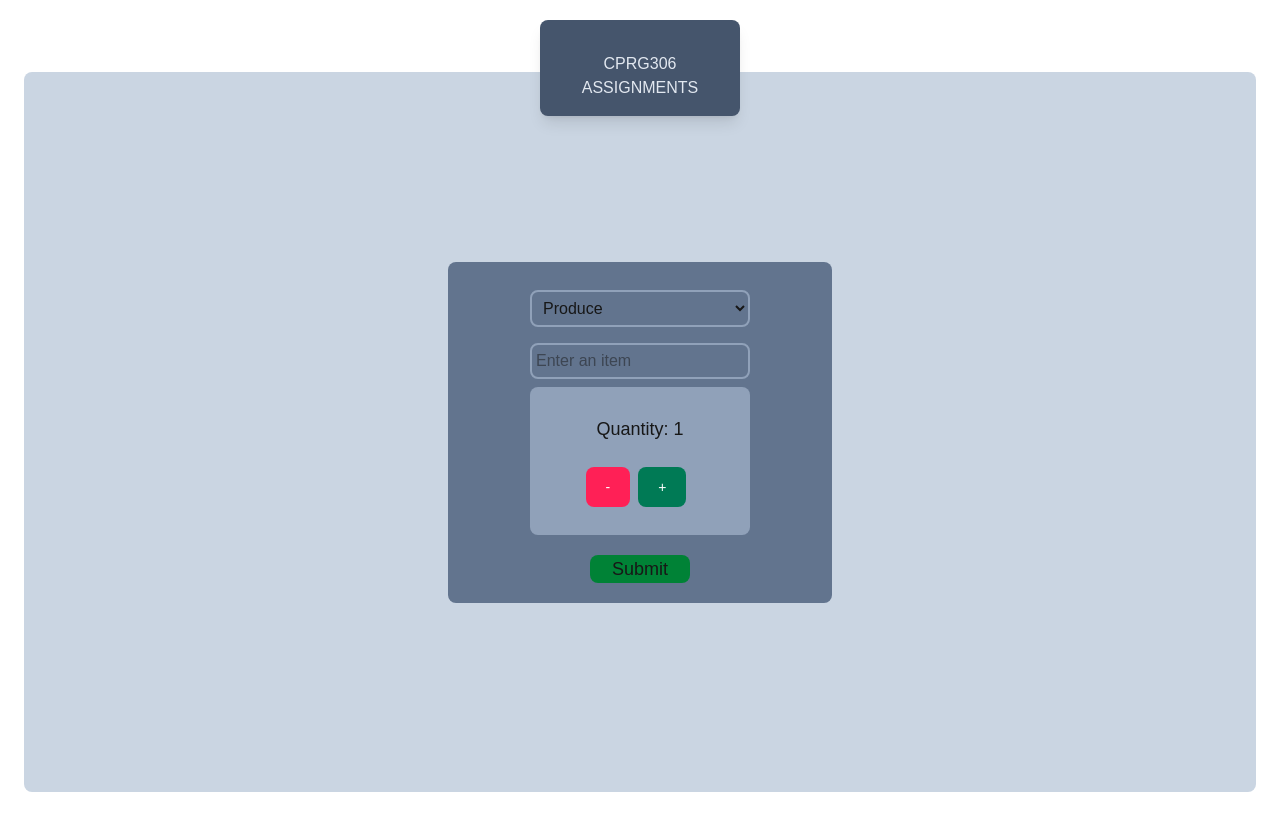
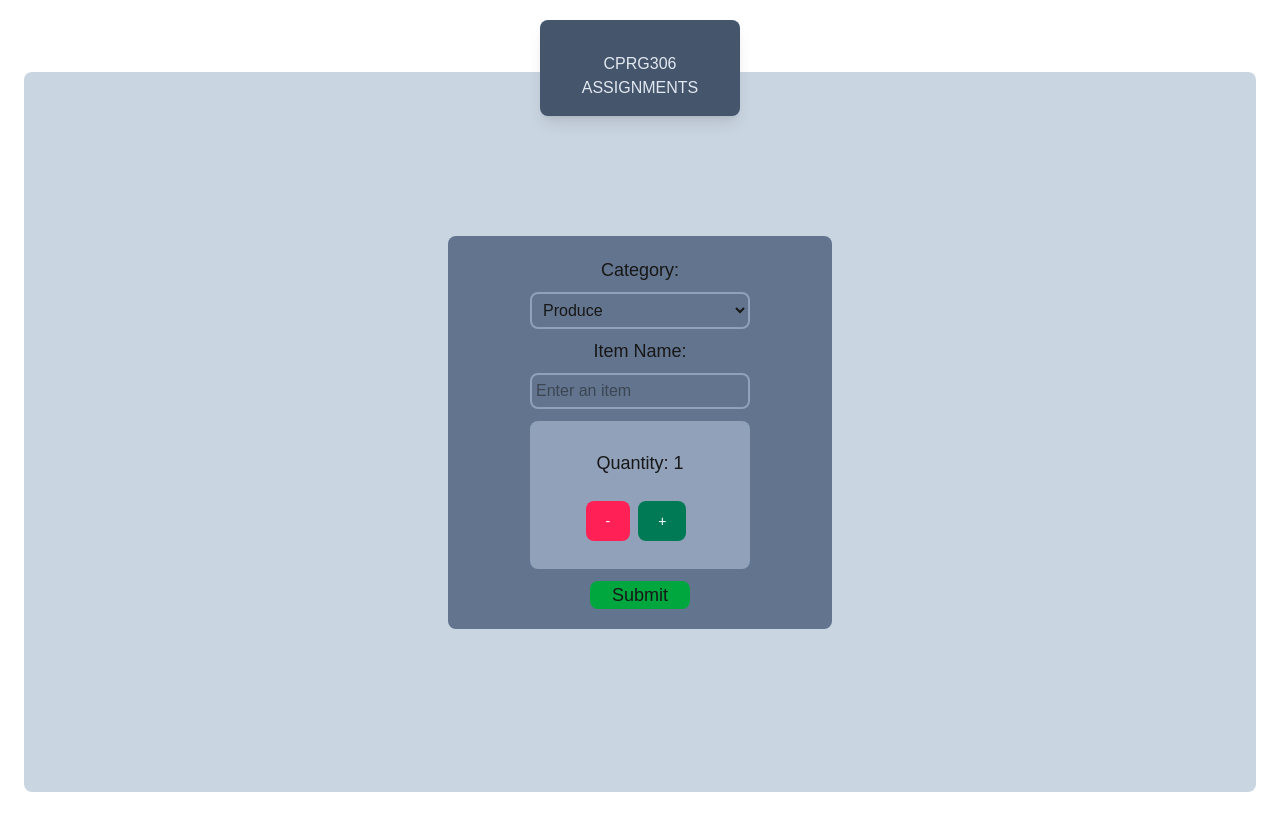
Before and after one commit to FKyleCarlos/cprg306-assignments, a Next.js app: page /week-5 in a window 1280 px wide. Built offline with nearby package versions, Linux system fonts and the light colour scheme.

Commit message:
Added labels and fixed stylings

```diff
--- a/app/week-5/new-item.js
+++ b/app/week-5/new-item.js
@@ -32,7 +32,7 @@ export default function NewItem({quantity, setQuantity}){
     }
 
     return(
-        <div className="flex flex-col items-center justify-center bg-slate-400 w-full max-w-[220px] py-5 rounded-lg mx-auto">
+        <div className="flex flex-col items-center justify-center bg-slate-400 w-full max-w-[220px] py-5 m-1 rounded-lg mx-auto">
             <p className="text-lg pb-6 pt-2">Quantity: {quantity}</p>
             <div className="flex justify-around">
                 <button type="button" className="focus:outline-none text-white bg-rose-500 hover:bg-rose-800 focus:ring-4
--- a/app/week-5/page.js
+++ b/app/week-5/page.js
@@ -6,38 +6,49 @@ export default function Page(){
     const [name, setName] = useState("");
     const [quantity, setQuantity] = useState(1);
     const [category, SetCategory] = useState("produce")
+    const [isBlank, setIsBlank] = useState(false)
 
-    function Submit(e){
+    function handleSubmit(e){
         e.preventDefault();
+        if(name === ""){
+            setIsBlank(true);
+            return;
+        }
+        setIsBlank(false);
         alert(`Category: ${category} \nName: ${name} \nQuantity: ${quantity}`);
+        setName("");
     }
 
     return(
         <main className='flex items-center justify-center p-6'>
             <div className="flex items-center justify-center bg-slate-300 w-full h-[90vh] rounded-lg mt-12 p-5">
                 <form className="flex flex-col items-center justify-center bg-slate-500 w-full max-w-lg rounded-lg p-5 max-w-sm"
-                onSubmit={Submit}>
+                onSubmit={handleSubmit}>
+                    <label className="text-lg">Category:</label>
                     <select className="border border-2 border-slate-400 hover:border-blue-500 focus:ring-2 focus:ring-slate-600 focus:border-slate-600
                     rounded-lg my-2 w-full max-w-[220px] p-[7px]"
                      value={category} onChange={(e) => SetCategory(e.target.value)}>
-                        <option value="produce">Produce</option>
-                        <option value="dairy">Dairy</option>
-                        <option value="bakery">Bakery</option>
-                        <option value="frozen food">Frozen Food</option>
-                        <option value="canned food">Canned Food</option>
-                        <option value="dry goods">Dry Goods</option>
-                        <option value="beverages">Beverages</option>
-                        <option value="snacks">Snacks</option>
-                        <option value="household">Household</option>
-                        <option value="other">Other</option>
+                        <option className="bg-slate-300 text-slate-800" value="produce">Produce</option>
+                        <option className="bg-slate-300 text-slate-800" value="dairy">Dairy</option>
+                        <option className="bg-slate-300 text-slate-800" value="bakery">Bakery</option>
+                        <option className="bg-slate-300 text-slate-800" value="frozen food">Frozen Food</option>
+                        <option className="bg-slate-300 text-slate-800" value="canned food">Canned Food</option>
+                        <option className="bg-slate-300 text-slate-800" value="dry goods">Dry Goods</option>
+                        <option className="bg-slate-300 text-slate-800" value="beverages">Beverages</option>
+                        <option className="bg-slate-300 text-slate-800" value="snacks">Snacks</option>
+                        <option className="bg-slate-300 text-slate-800" value="household">Household</option>
+                        <option className="bg-slate-300 text-slate-800" value="other">Other</option>
                     </select>
+                    <label className="text-lg">Item Name:</label>
                     <input className="border border-2 border-slate-400 hover:border-blue-500 focus:ring-2 focus:ring-slate-600 focus:border-slate-600
                     rounded-lg my-2 w-full max-w-[220px] p-1"
                     type="text" name="groceryItem"
                     placeholder="Enter an item"
+                    value={name}
                     onChange={(e) => setName(e.target.value)} />
                     <NewItem quantity={quantity} setQuantity={setQuantity}/>
-                    <button type="submit" className="bg-green-700 text-lg w-[100px] mt-5 rounded-lg hover:bg-green-800" onClick={Submit}>Submit</button>
+                    {isBlank ? <p className="bg-rose-800 text-slate-100 rounded-lg px-2 m-2">Please enter a name for the item</p> : <p></p>}
+                    <button type="submit" className="bg-green-600 text-lg w-[100px] mt-2 rounded-lg hover:bg-green-800" onClick={handleSubmit}>Submit</button>
                 </form>
             </div>
         </main>
```
